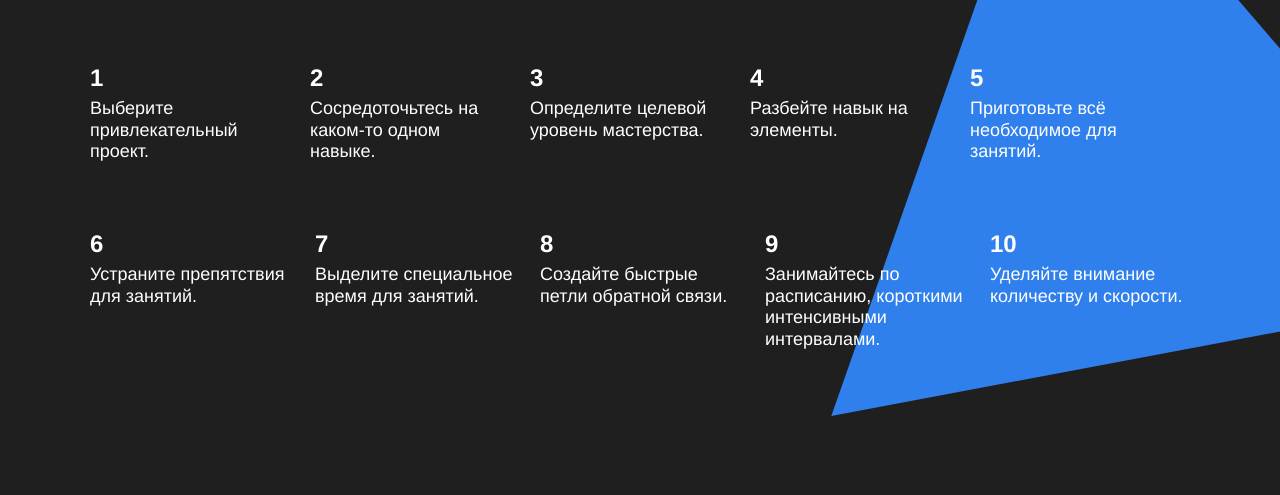
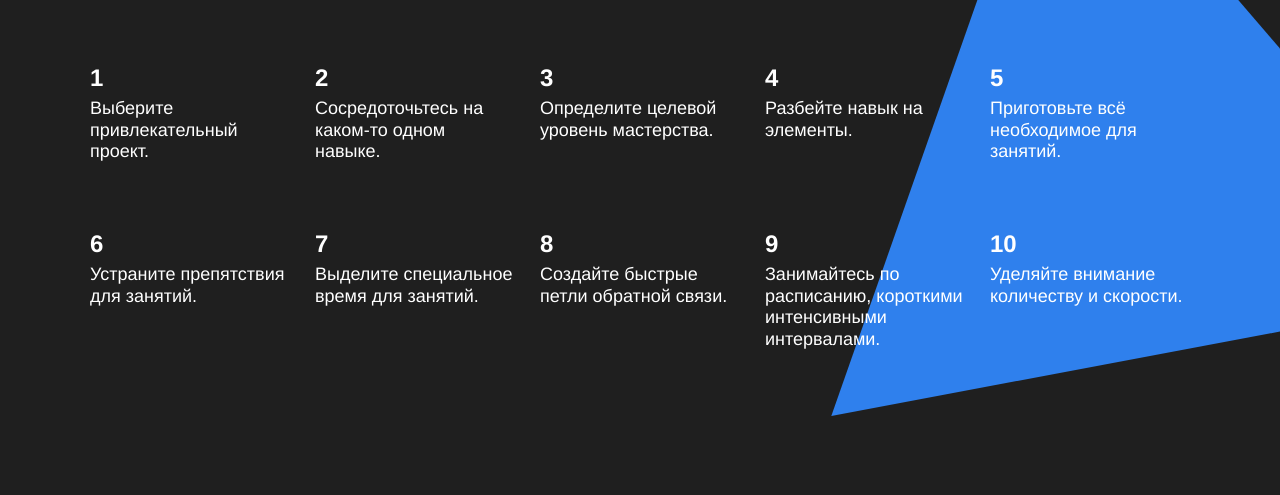
Before and after one commit to Lina7227/how-to-learn, a plain HTML site: page index.html in a window 1280 px wide. Shown: the part 3060-3555 px from the top of the page. Drawn offline with Linux system fonts and the light colour scheme.

Commit message:
поправила стили

```diff
--- a/styles/style.css
+++ b/styles/style.css
@@ -167,12 +167,6 @@
   margin: 60px 0 0 0;
 }
 
-.table__cell:nth-of-type(2n+1),
-.table__cell:nth-of-type(2),
-.table__cell:nth-of-type(6) {
-  margin-right: auto;
-}
-
 .table__heading {
   font-size: 24px;
   font-weight: bold;
@@ -190,7 +184,7 @@
 .feynman {
   background-color: #f2f2f2;
   position: relative;
-  height: 890px;
+  min-height: 890px;
   display: flex;
   justify-content: flex-start;
   align-items: center;
@@ -272,18 +266,6 @@
   margin-top: 80px;
 }
 
-.table__cell_theme_dark:nth-of-type(1),
-.table__cell_theme_dark:nth-of-type(2),
-.table__cell_theme_dark:nth-of-type(3),
-.table__cell_theme_dark:nth-of-type(4),
-.table__cell_theme_dark:nth-of-type(6),
-.table__cell_theme_dark:nth-of-type(7),
-.table__cell_theme_dark:nth-of-type(8),
-.table__cell_theme_dark:nth-of-type(9) {
-  margin-right: auto;
-}
-
-
 .table__text_theme_dakr {
   margin-top: 20px;
 }
@@ -307,6 +289,7 @@
   background-color: #1f1f1f;
   padding-top: 60px;
   padding-bottom: 40px;
+  box-sizing: border-box;
 }
 
 .footer__columns {
```
